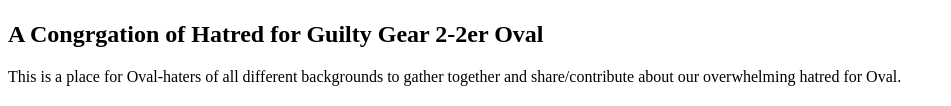
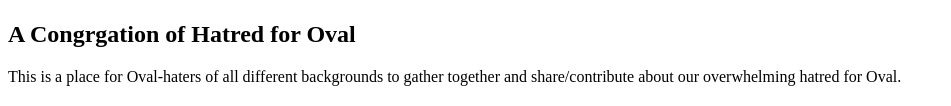
Before and after one commit to willcpierson/ovalhate.github.io, a plain HTML site: page index.html in a window 1280 px wide. Shown: the part 383-489 px from the top of the page, without its empty margins (0-951 px from the left). Drawn offline with Linux system fonts and the light colour scheme.

Commit message:
Update index.html

```diff
--- a/index.html
+++ b/index.html
@@ -4,7 +4,7 @@
 <img src="https://cdn.discordapp.com/attachments/793917140143046696/879417422845710336/image2.jpg">
 <br>
 
-<h2>A Congrgation of Hatred for Guilty Gear 2-2er Oval</h2>
+<h2>A Congrgation of Hatred for Oval</h2>
 
 <p>This is a place for Oval-haters of all different backgrounds to gather together and share/contribute
     about our overwhelming hatred for Oval.
```
